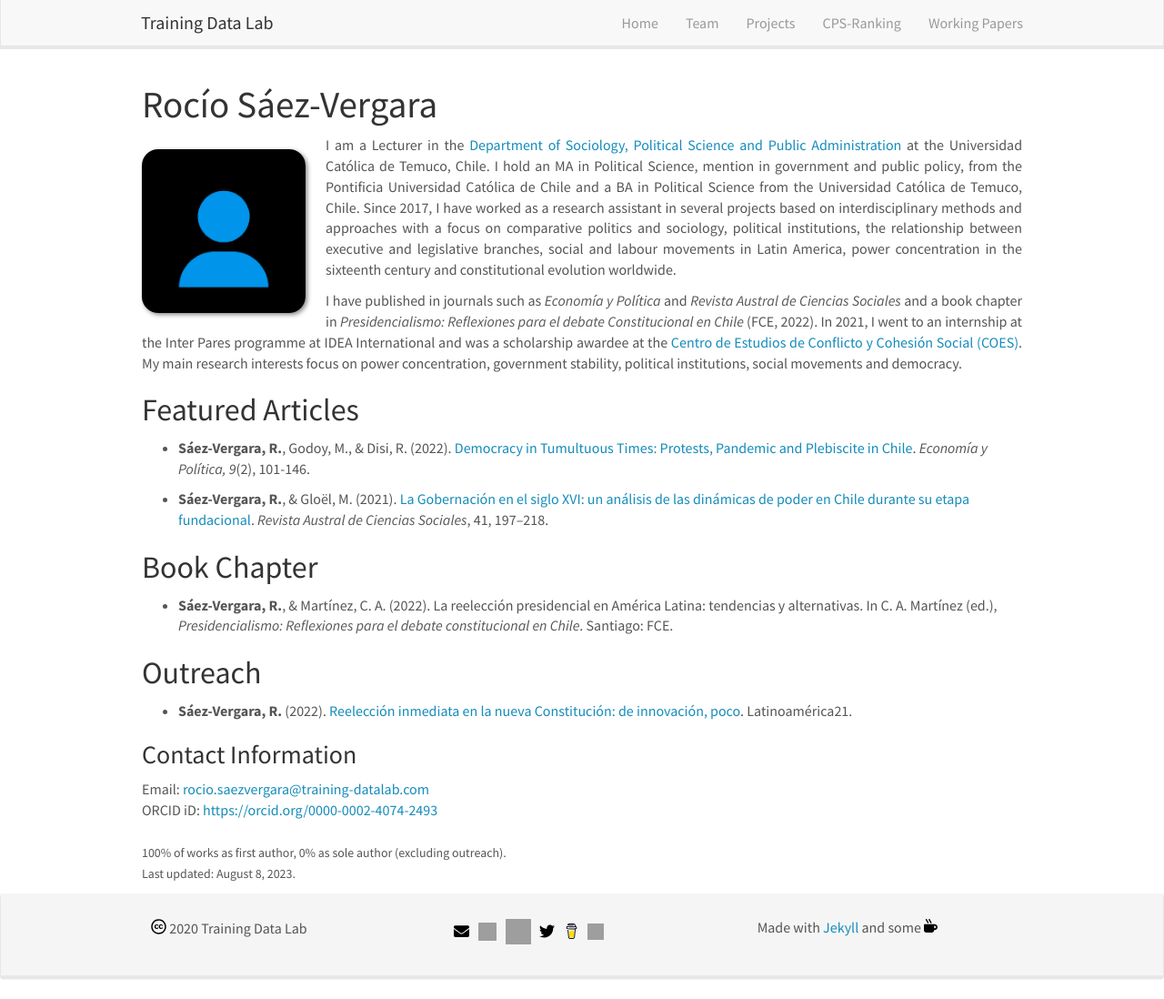
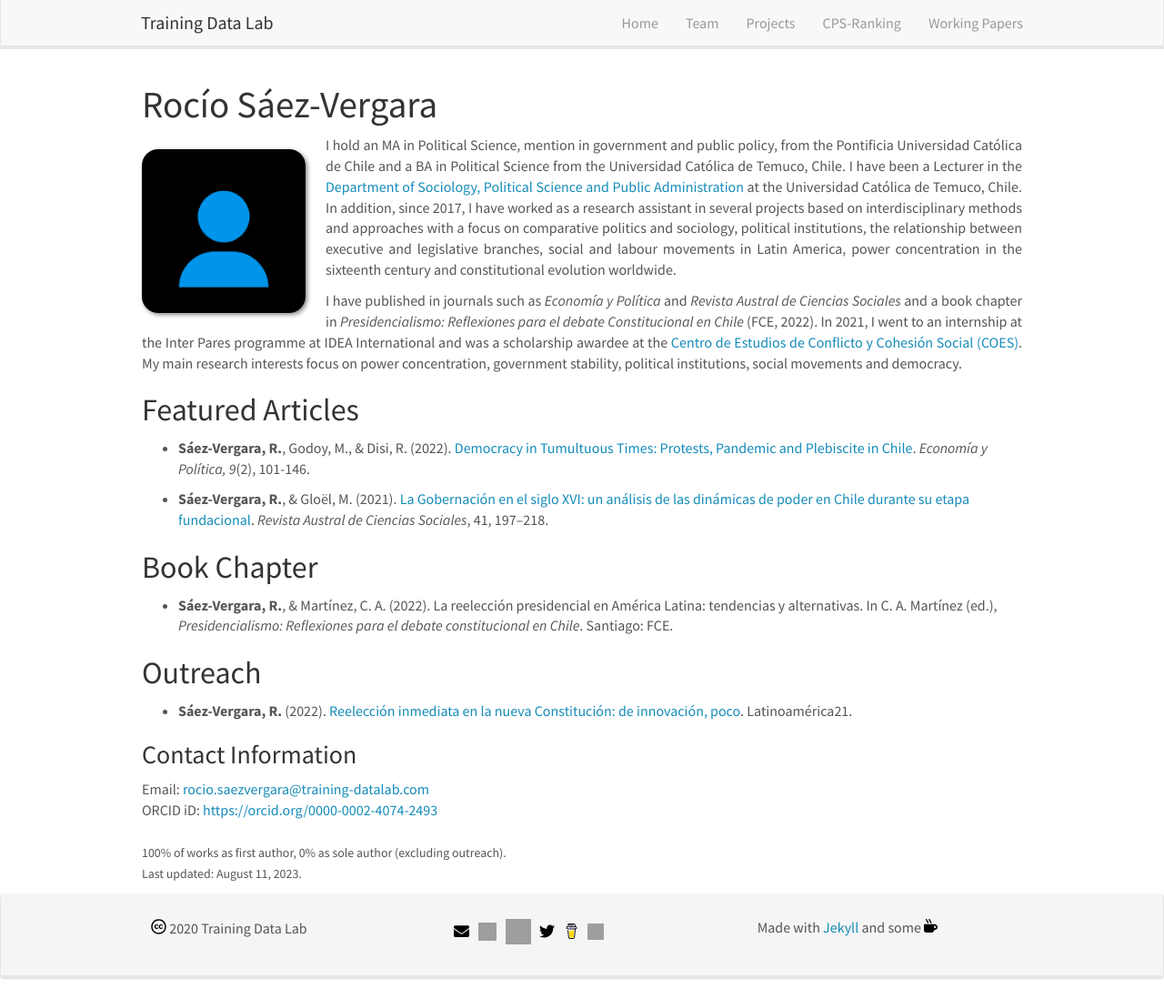
Before and after one commit to training-datalab/old-training-datalab.com, a Jekyll site: the page built from _pages/rsaezvergara.md, in a window 1280 px wide and 1098 px high. Shown: the whole window at 91% size. Built offline with Jekyll 4.4.1, drawn with Linux system fonts in a browser that asks for light colours; nearby versions of some CDN libraries.

Commit message:
Update rsaezvergara.md

```diff
--- a/_pages/rsaezvergara.md
+++ b/_pages/rsaezvergara.md
@@ -10,7 +10,7 @@ permalink: /team/rsaezvergara/
 
 <img src="https://training-datalab.com/images/team/avatar.jpg" class="img-responsive" width="180px" style="float: left" />
 
-<p align="justify">I am a Lecturer in the <a href="https://soccipol.uct.cl/" target="_blank">Department of Sociology, Political Science and Public Administration</a> at the Universidad Católica de Temuco, Chile. I hold an MA in Political Science, mention in government and public policy, from the Pontificia Universidad Católica de Chile and a BA in Political Science from the Universidad Católica de Temuco, Chile. Since 2017, I have worked as a research assistant in several projects based on interdisciplinary methods and approaches with a focus on comparative politics and sociology, political institutions, the relationship between executive and legislative branches, social and labour movements in Latin America, power concentration in the sixteenth century and constitutional evolution worldwide.</p>
+<p align="justify">I hold an MA in Political Science, mention in government and public policy, from the Pontificia Universidad Católica de Chile and a BA in Political Science from the Universidad Católica de Temuco, Chile. I have been a Lecturer in the <a href="https://soccipol.uct.cl/" target="_blank">Department of Sociology, Political Science and Public Administration</a> at the Universidad Católica de Temuco, Chile. In addition, since 2017, I have worked as a research assistant in several projects based on interdisciplinary methods and approaches with a focus on comparative politics and sociology, political institutions, the relationship between executive and legislative branches, social and labour movements in Latin America, power concentration in the sixteenth century and constitutional evolution worldwide.</p>
 
 <p align="justify">I have published in journals such as *Economía y Política* and *Revista Austral de Ciencias Sociales* and a book chapter in *Presidencialismo: Reflexiones para el debate Constitucional en Chile* (FCE, 2022). In 2021, I went to an internship at the Inter Pares programme at IDEA International and was a scholarship awardee at the <a href="https://coes.cl/" target="_blank">Centro de Estudios de Conflicto y Cohesión Social (COES)</a>. My main research interests focus on power concentration, government stability, political institutions, social movements and democracy.</p>
 
@@ -34,4 +34,4 @@ Email: <a href="mailto:rocio.saezvergara@training-datalab.com">rocio.saezvergara
 ORCID iD: <a href="https://orcid.org/0000-0002-4074-2493" target="_blank">https://orcid.org/0000-0002-4074-2493</a><br />
 <br />
 <small>100% of works as first author, 0% as sole author (excluding outreach).</small><br />
-<small>Last updated: August 8, 2023.</small>
+<small>Last updated: August 11, 2023.</small>
```
